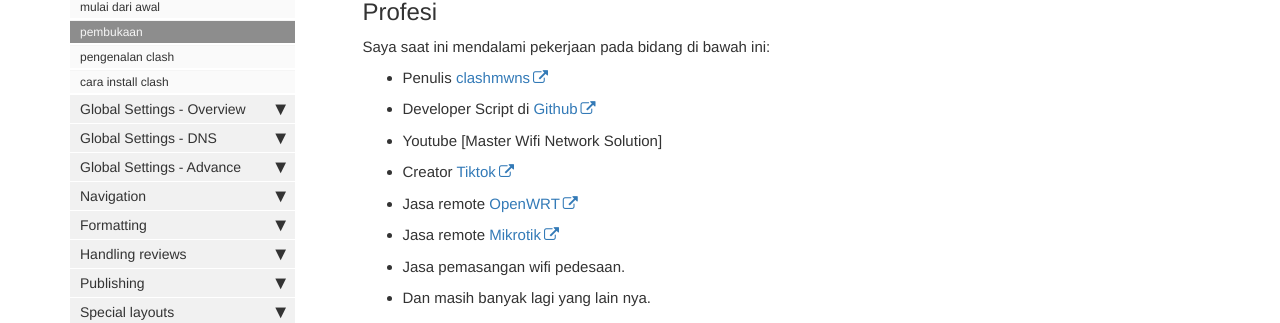
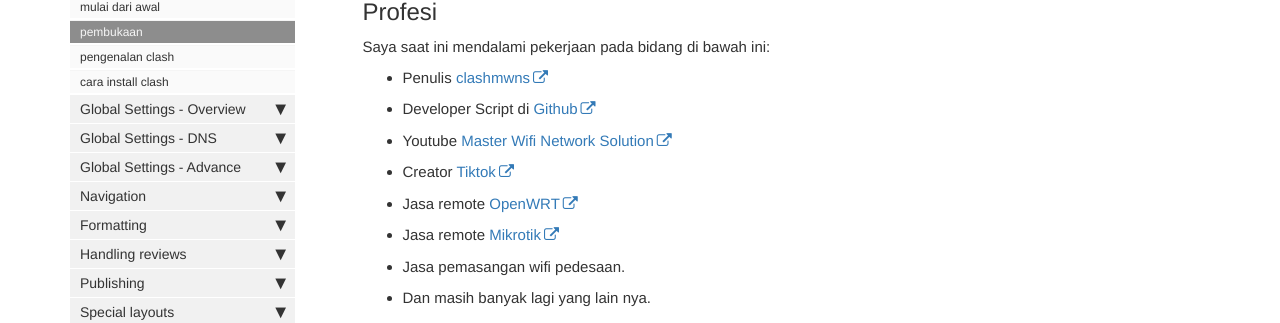
Before and after one commit to mwnsofficial/clashmwns, a Jekyll site: the page built from pages/mydoc/pembukaan.md, in a window 1280 px wide and 900 px high, scrolled down 528 px. Shown: the part 164-487 px from the top of the window. Built offline with Jekyll 4.4.1, drawn with Linux system fonts in a browser that asks for light colours; comment, search, counter and statistics services are not loaded; part of the change alters nothing that is shown.

```diff
--- a/pages/mydoc/pembukaan.md
+++ b/pages/mydoc/pembukaan.md
@@ -28,7 +28,7 @@ Saya saat ini mendalami pekerjaan pada bidang di bawah ini:
 
 * Penulis [clashmwns](https://www.clashmwns.com)
 * Developer Script di [Github](http://github.com/mwnsofficial)
-* Youtube [Master Wifi Network Solution]
+* Youtube [Master Wifi Network Solution](https://www.youtube.com/@mwnsofficial)
 * Creator [Tiktok](https://tiktok.com/@mwns92)
 * Jasa remote [OpenWRT](https://wa.me/6287764241047)
 * Jasa remote [Mikrotik](https://wa.me/6287764241047)
```
